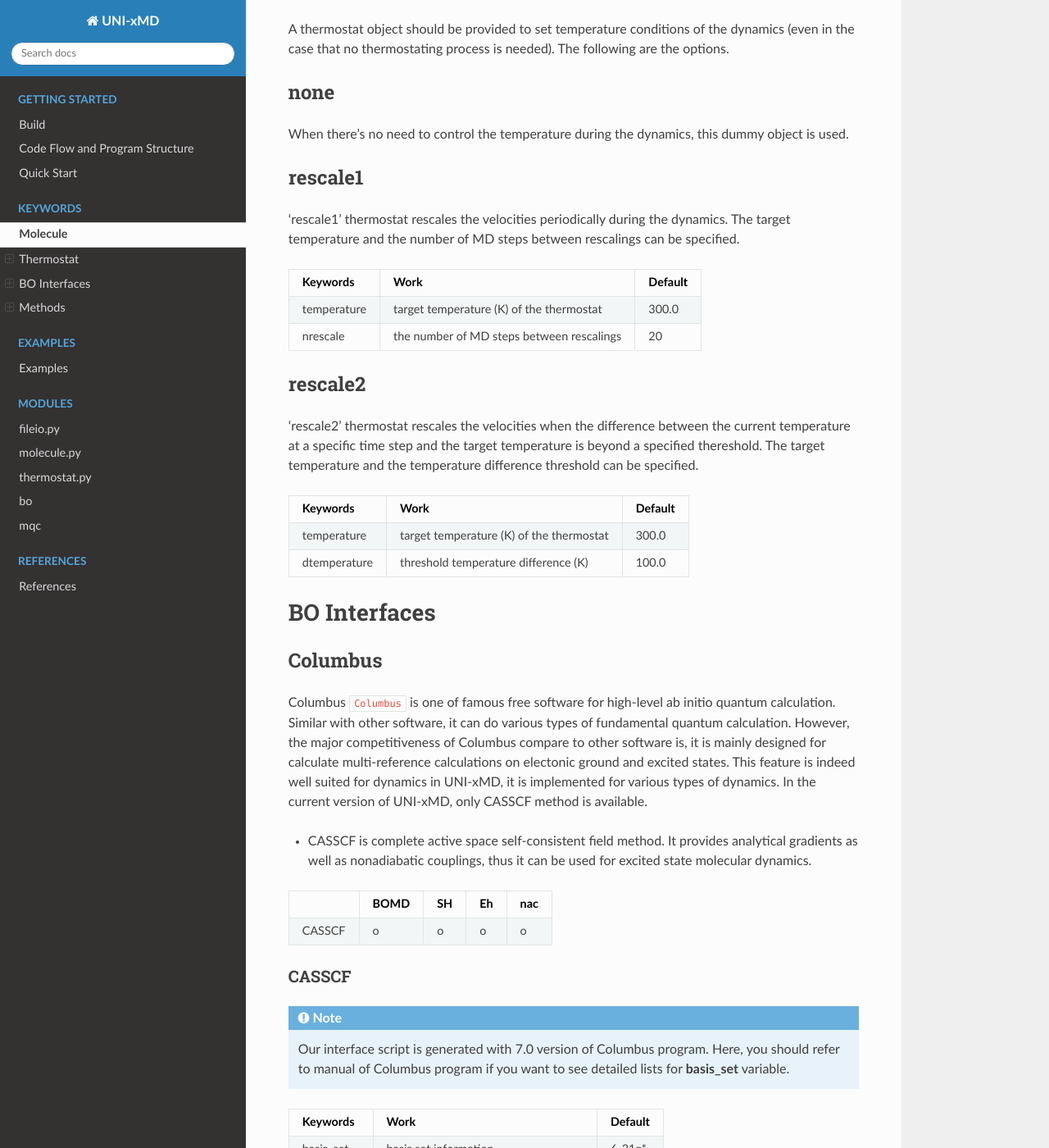
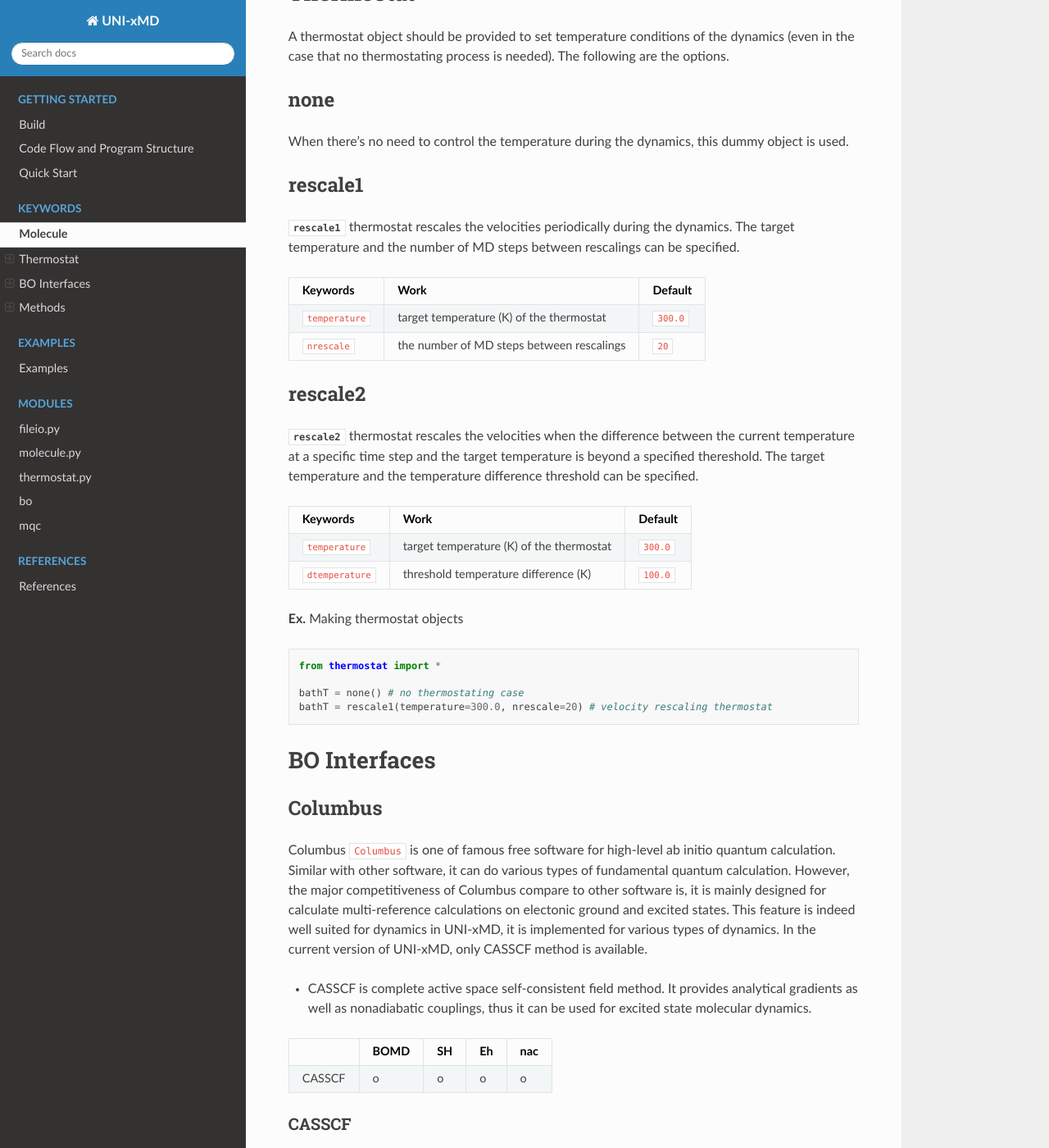
Before and after one commit to skmin-lab/unixmd, a Sphinx documentation site: the page built from docs/source/keywords/main.rst, in a window 1280 px wide and 1400 px high, scrolled down 1018 px. Shown: the whole window at 82% size. Built offline with Sphinx 7.4.7 and the Read the Docs theme 2.0.0, drawn with Linux system fonts in a browser that asks for light colours; cross-references to code outside the pages are shown as plain code; some of the changed text lies outside the part shown.

Commit message:
Add an example in the thermostat part and mark variable according to the convention

```diff
--- a/docs/source/keywords/molecule.rst
+++ b/docs/source/keywords/molecule.rst
@@ -1,28 +1,28 @@
 
 At the very first stage of dynamics calculations, users need to make a molecule object to be investigated. The keywords to specify the molecule are below.
 
-+------------+----------------------------------------------------+-----------+
-| Keywords   | Work                                               | Default   |
-+============+====================================================+===========+
-| geometry   | a string containing position and velocity          |           |
-+------------+----------------------------------------------------+-----------+
-| nsp        | dimension of space                                 | 3         |
-+------------+----------------------------------------------------+-----------+
-| nstates    | the number of BO states                            | 3         |
-+------------+----------------------------------------------------+-----------+
-| dof        | degrees of freedom (if model is False, molecular   | None      |
-|            | DoF is given.)                                     |           |
-+------------+----------------------------------------------------+-----------+
-| unit_pos   | unit of position (A = angstrom, au = atomic unit)  | A         |
-+------------+----------------------------------------------------+-----------+
-| unit_vel   | unit of velocity (au = atomic unit, A/ps, A/fs)    | au        |
-+------------+----------------------------------------------------+-----------+
-| charge     | total charge of the system                         | 0         |
-+------------+----------------------------------------------------+-----------+
-| model      | is the system a model system?                      | False     |
-+------------+----------------------------------------------------+-----------+
++--------------+----------------------------------------------------+-----------+
+| Keywords     | Work                                               | Default   |
++==============+====================================================+===========+
+| ``geometry`` | a string containing position and velocity          |           |
++--------------+----------------------------------------------------+-----------+
+| ``nsp``      | dimension of space                                 | ``3``     |
++--------------+----------------------------------------------------+-----------+
+| ``nstates``  | the number of BO states                            | ``3``     |
++--------------+----------------------------------------------------+-----------+
+| ``dof``      | degrees of freedom (if model is ``False``,         | ``None``  |
+|              | molecular DoF is given.)                           |           |
++--------------+----------------------------------------------------+-----------+
+| ``unit_pos`` | unit of position (A = angstrom, au = atomic unit)  | ``'A'``   |
++--------------+----------------------------------------------------+-----------+
+| ``unit_vel`` | unit of velocity (au = atomic unit, A/ps, A/fs)    | ``'au'``  |
++--------------+----------------------------------------------------+-----------+
+| ``charge``   | total charge of the system                         | ``0``     |
++--------------+----------------------------------------------------+-----------+
+| ``model``    | is the system a model system?                      | ``False`` |
++--------------+----------------------------------------------------+-----------+
 
-The structure of "geometry" string is the following.
+The structure of ``geometry`` string is the following.
 
 1. the number of atoms
 
--- a/docs/source/keywords/thermostat.rst
+++ b/docs/source/keywords/thermostat.rst
@@ -8,25 +8,34 @@ When there's no need to control the temperature during the dynamics, this dummy
 
 rescale1
 -------------------------------------
-'rescale1' thermostat rescales the velocities periodically during the dynamics. The target temperature and the number of MD steps between rescalings can be specified.
+:class:`rescale1` thermostat rescales the velocities periodically during the dynamics. The target temperature and the number of MD steps between rescalings can be specified.
 
-+-------------+----------------------------------------------------+-----------+
-| Keywords    | Work                                               | Default   |
-+=============+====================================================+===========+
-| temperature | target temperature (K) of the thermostat           | 300.0     |
-+-------------+----------------------------------------------------+-----------+
-| nrescale    | the number of MD steps between rescalings          | 20        |
-+-------------+----------------------------------------------------+-----------+
++-----------------+----------------------------------------------------+-----------+
+| Keywords        | Work                                               | Default   |
++=================+====================================================+===========+
+| ``temperature`` | target temperature (K) of the thermostat           | ``300.0`` |
++-----------------+----------------------------------------------------+-----------+
+| ``nrescale``    | the number of MD steps between rescalings          | ``20``    |
++-----------------+----------------------------------------------------+-----------+
 
 rescale2
 -------------------------------------
-'rescale2' thermostat rescales the velocities when the difference between the current temperature
+:class:`rescale2` thermostat rescales the velocities when the difference between the current temperature
 at a specific time step and the target temperature is beyond a specified thereshold. The target temperature and the temperature difference threshold can be specified.
 
-+-------------+----------------------------------------------------+-----------+
-| Keywords    | Work                                               | Default   |
-+=============+====================================================+===========+
-| temperature | target temperature (K) of the thermostat           | 300.0     |
-+-------------+----------------------------------------------------+-----------+
-| dtemperature| threshold temperature difference (K)               | 100.0     |
-+-------------+----------------------------------------------------+-----------+
++------------------+----------------------------------------------------+-----------+
+| Keywords         | Work                                               | Default   |
++==================+====================================================+===========+
+| ``temperature``  | target temperature (K) of the thermostat           | ``300.0`` |
++------------------+----------------------------------------------------+-----------+
+| ``dtemperature`` | threshold temperature difference (K)               | ``100.0`` |
++------------------+----------------------------------------------------+-----------+
+
+**Ex.** Making thermostat objects
+
+.. code-block:: python
+
+   from thermostat import *
+
+   bathT = none() # no thermostating case
+   bathT = rescale1(temperature=300.0, nrescale=20) # velocity rescaling thermostat
```
